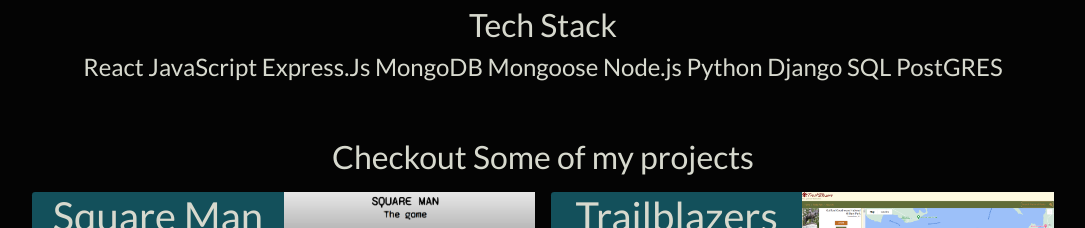
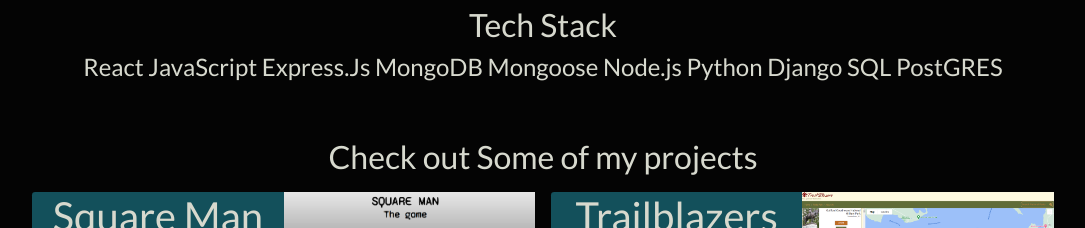
Before and after one commit to TelleDelly/Portfolio, a React (Create React App) app in the folder portfolio/: page / in a window 1280 px wide. Shown: the part 1000-1228 px from the top of the page, without its empty margins (149-1234 px from the left). Built offline with nearby package versions, Linux system fonts and the light colour scheme.

Commit message:
updated text on project card

```diff
--- a/portfolio/src/Pages/Projects/Projects.jsx
+++ b/portfolio/src/Pages/Projects/Projects.jsx
@@ -8,7 +8,7 @@ const Projects = ({projects}) => {
 
   return (
     <div id='projects-main'>
-      <h2>Checkout Some of my projects</h2>
+      <h2>Check out Some of my projects</h2>
         <div className='projects-container'>
            {projects.map((project) => {
             return <Project project={project}/>
```
